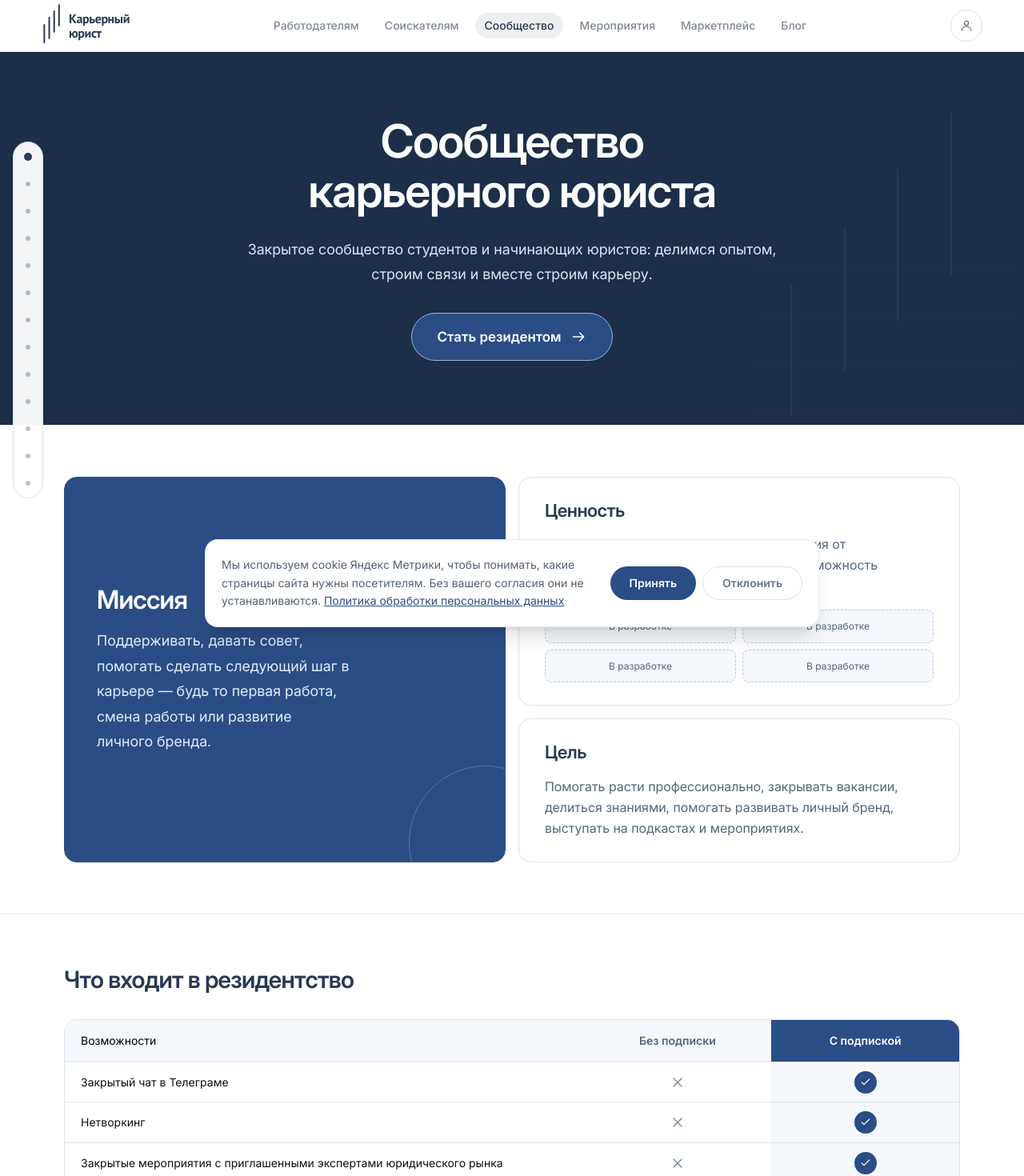
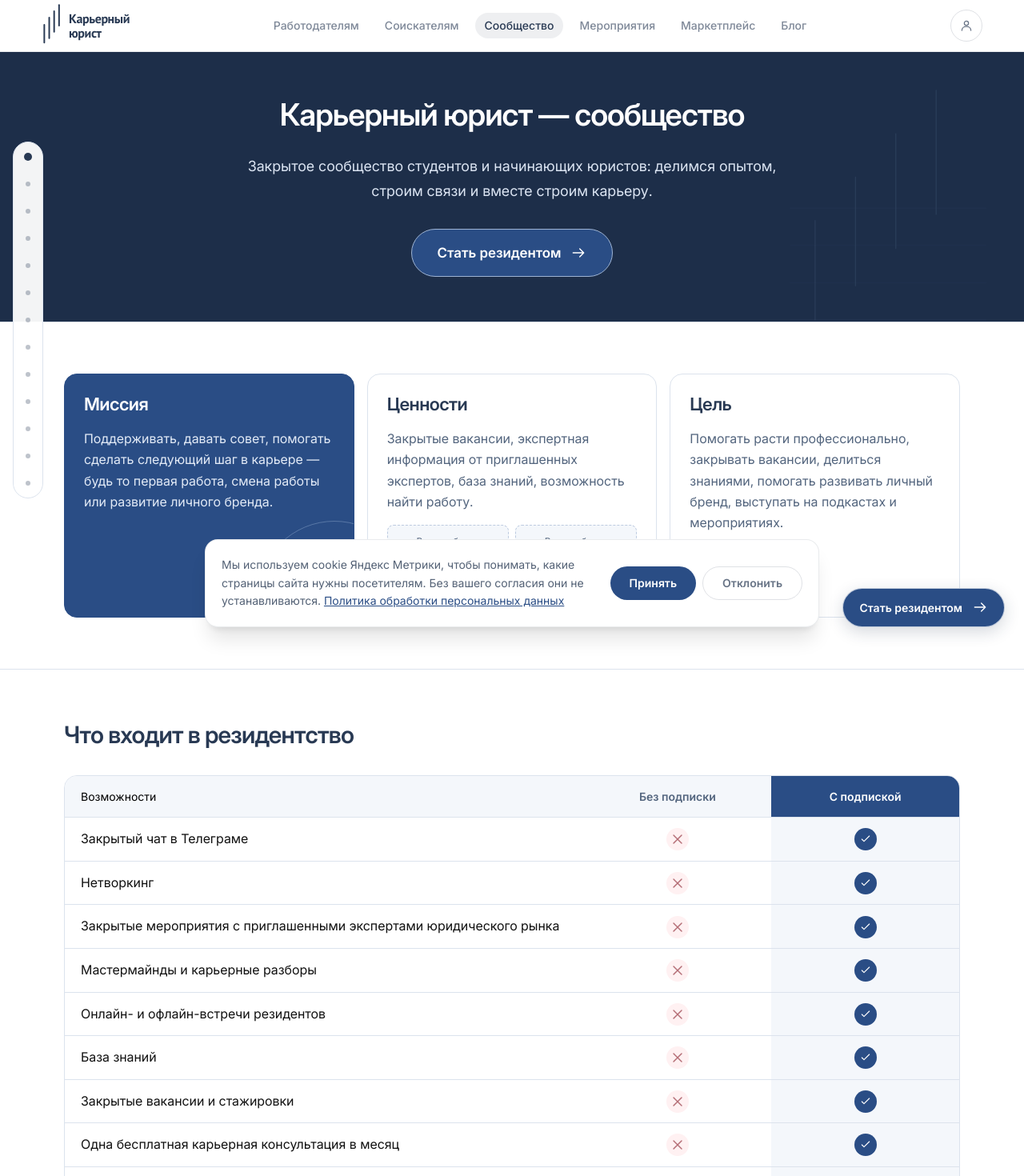
Before and after one commit to rudenkovila090-ship-it/legalcareerist, a React (Vite) app: page /community in a window 1280 px wide. Shown: the top 1470 px of the page at 80% size. Built offline with nearby package versions, Linux system fonts and the light colour scheme.

Commit message:
Compact community sections and clarify resident cabinet features

```diff
--- a/src/pages/community/CommunityHome.tsx
+++ b/src/pages/community/CommunityHome.tsx
@@ -49,7 +49,7 @@ const mvc = [
     text: 'Поддерживать, давать совет, помогать сделать следующий шаг в карьере — будь то первая работа, смена работы или развитие личного бренда.',
   },
   {
-    label: 'Ценность',
+    label: 'Ценности',
     text: 'Закрытые вакансии, экспертная информация от приглашенных экспертов, база знаний, возможность найти работу.',
   },
   {
@@ -342,7 +342,7 @@ export default function CommunityHome() {
         <svg className="community-hero-mark" viewBox="0 0 360 400" fill="none" aria-hidden="true"><g stroke="currentColor" strokeWidth="1.5" strokeLinecap="round"><path d="M60 380V220M125 325V150M190 265V80M255 210V10" /><path d="M20 380H335M20 320H335M20 260H335M20 200H335" opacity=".25" /></g></svg>
         <div className="container-page"><div className="community-inner">
           <h1>
-            Сообщество карьерного юриста
+            Карьерный юрист — сообщество
           </h1>
           <div className="community-hero-copy">
             <p>
@@ -356,7 +356,7 @@ export default function CommunityHome() {
         </div></div>
       </section>
 
-      {/* Миссия — крупная плитка слева; ценность и цель — справа. */}
+      {/* Три равных столбца на компьютере; последовательные карточки на телефоне. */}
       <section id="mvc" className="border-y border-ink/10 bg-white py-16">
         <div className="container-page">
           <div className="community-mvc-grid">
@@ -365,7 +365,7 @@ export default function CommunityHome() {
                 <div>
                   <h2 className={`text-xl font-semibold sm:text-2xl ${index === 0 ? 'text-white' : 'text-ink'}`}>{item.label}</h2>
                   <p className={`mt-4 text-base leading-relaxed sm:text-lg ${index === 0 ? 'text-white/75' : 'text-ink/70'}`}>{item.text}</p>
-                  {item.label === 'Ценность' && (
+                  {item.label === 'Ценности' && (
                     <ul aria-label="Ценности сообщества — в разработке" className="mt-5 grid grid-cols-2 gap-2">
                       {Array.from({ length: 4 }, (_, valueIndex) => (
                         <li key={valueIndex} className="rounded-lg border border-dashed border-accent/30 bg-white/80 px-2 py-3 text-center text-xs leading-relaxed text-ink/55">В разработке</li>
@@ -697,6 +697,15 @@ export default function CommunityHome() {
       </div>
 
       <CommunityFooter />
+
+      {!paid && !ambassadorOpen && (
+        <button type="button" className="btn-accent community-floating-join" aria-label="Стать резидентом — выбрать тариф" onClick={() => {
+          scrollToJoin()
+          document.querySelector<HTMLElement>('#join .community-tariff-select[aria-pressed="true"]')?.focus({ preventScroll: true })
+        }}>
+          Стать резидентом <CommunityIcon name="arrow" />
+        </button>
+      )}
     </div>
   )
 }
--- a/src/pages/community/community.css
+++ b/src/pages/community/community.css
@@ -34,39 +34,43 @@
 .community-page .btn-accent:disabled { opacity: .6; }
 
 /* The title and its promise share a clear axis, without a box inside a box. */
-.community-page #hero { position: relative; overflow: hidden; padding-block: 5rem; background: var(--community-night); }
+.community-page #hero { position: relative; overflow: hidden; padding-block: 3.5rem; background: var(--community-night); }
 .community-page #hero .container-page { position: relative; z-index: 1; }
-.community-page #hero h1 { max-width: 19ch; margin-inline: auto; font-size: clamp(2.25rem, 4.5vw, 4rem); font-weight: 600; line-height: 1.08; }
+.community-page #hero h1 { max-width: none; margin-inline: auto; font-size: clamp(1.5rem, 3vw, 2.6667rem); font-weight: 600; line-height: 1.15; }
 .community-page .community-hero-copy { width: 100%; margin: 1.75rem auto 0; }
 .community-page .community-hero-copy p { color: #dce5f3; font-size: clamp(1rem, 1.5vw, 1.125rem); line-height: 1.7; }
 .community-page .community-hero-cta { min-height: 3.75rem; margin-top: 2rem; padding: .875rem 2rem; border: 1px solid #9eb4d4; font-size: 1.0625rem; }
 .community-page .community-hero-mark { position: absolute; right: -1rem; top: 12%; height: 92%; width: 23rem; color: #8eacd2; opacity: .12; pointer-events: none; }
+.community-page .community-floating-join { position: fixed; z-index: 35; right: 1.5rem; bottom: calc(1rem + env(safe-area-inset-bottom, 0px)); max-width: calc(100vw - 2rem); min-height: 3rem; padding: .75rem 1.25rem; border: 1px solid #ffffffb3; font-size: .875rem; box-shadow: 0 6px 20px #1d2e492e; }
+.community-page .community-floating-join:hover { box-shadow: 0 6px 20px #1d2e492e; }
+.community-page > footer { padding-bottom: 4.5rem; }
 
-/* Mission spans the two naturally sized right-hand rows. */
+/* The mission, values and goal share a compact three-column row. */
 .community-page #mvc { border-color: var(--community-line); }
-.community-page .community-mvc-grid { display: grid; grid-template-columns: 1fr 1fr; gap: 1rem; align-items: stretch; }
-.community-page .community-mvc-card { min-width: 0; position: relative; padding: 1.75rem 2rem; border: 1px solid var(--community-line); border-radius: 16px; background: #fff; }
+.community-page .community-mvc-grid { display: grid; grid-template-columns: repeat(3, minmax(0, 1fr)); gap: 1rem; align-items: stretch; }
+.community-page .community-mvc-card { min-width: 0; position: relative; padding: 1.5rem; border: 1px solid var(--community-line); border-radius: 16px; background: #fff; }
 .community-page .community-mvc-card h2 { font-size: 1.375rem; }
 .community-page .community-mvc-card p { margin-top: 1rem; font-size: 1rem; line-height: 1.65; color: var(--community-muted); }
-.community-page .community-mission { grid-row: span 2; display: flex; align-items: center; overflow: hidden; padding: 2.5rem; background: var(--color-accent); border-color: var(--color-accent); }
+.community-page .community-mission { display: flex; align-items: flex-start; overflow: hidden; background: var(--color-accent); border-color: var(--color-accent); }
 .community-page .community-mission > div { position: relative; z-index: 1; }
-.community-page .community-mission h2 { font-size: 2rem; }
-.community-page .community-mission p { max-width: 28ch; color: #e3ebf7; font-size: 1.125rem; line-height: 1.75; }
+.community-page .community-mission h2 { font-size: 1.375rem; }
+.community-page .community-mission p { color: #e3ebf7; font-size: 1rem; line-height: 1.65; }
 .community-page .community-mission::after { content: ''; position: absolute; width: 12rem; height: 12rem; right: -4.5rem; bottom: -4.5rem; border: 1px solid #9db6d7; border-radius: 50%; opacity: .4; }
 .community-page .community-mvc-card ul { gap: .5rem; margin-top: 1rem; }
 .community-page .community-mvc-card li { padding: .625rem .5rem; background: var(--community-wash); border: 1px dashed #bdcbe0; color: var(--community-muted); font-size: .75rem; border-radius: 8px; }
 
 /* The comparison remains a real table, including on small screens. */
 .community-page .community-comparison { border-color: var(--community-line); border-radius: 16px; box-shadow: none; }
+.community-page .community-comparison table { font-family: var(--font-sans); }
 .community-page .community-comparison thead tr { background: var(--community-wash); }
 .community-page .community-comparison thead th { padding: 1rem 1.25rem; font-size: .875rem; line-height: 1.4; }
 .community-page .community-comparison thead th:not(:first-child) { color: var(--community-muted); }
 .community-page .community-comparison thead th:last-child { background: var(--color-accent); color: #fff; }
 .community-page .community-comparison tbody tr, .community-page .community-comparison tfoot tr { border-color: var(--community-line); }
-.community-page .community-comparison tbody th { padding: .875rem 1.25rem; color: #111; font-size: .875rem; line-height: 1.55; font-weight: 400; text-wrap: pretty; }
+.community-page .community-comparison tbody th { padding: .875rem 1.25rem; color: #111; font-family: inherit; font-size: 1rem; line-height: 1.6; font-weight: 400; text-wrap: pretty; }
 .community-page .community-comparison :is(tbody td:last-child, tfoot td:last-child) { background: var(--community-wash); }
 .community-page .community-benefit-no, .community-page .community-benefit-yes { display: inline-flex; align-items: center; justify-content: center; vertical-align: middle; width: 1.75rem; height: 1.75rem; border-radius: 50%; }
-.community-page .community-benefit-no { color: #77879d; }
+.community-page .community-benefit-no { color: #b46d75; background: #fff1f2; }
 .community-page .community-benefit-yes { background: var(--color-accent); color: #fff; }
 .community-page .community-benefit-yes svg { width: 1rem; height: 1rem; }
 .community-page .community-comparison tfoot td:last-child { padding: 1rem .75rem; }
@@ -123,23 +127,26 @@
 
 /* Both clients lead into one compact shared feature diagram. */
 .community-page #functionality { border-color: var(--community-line); }
-.community-page #functionality article { padding: 1.75rem; border-color: var(--community-line); border-radius: 16px; background: var(--community-wash); }
-.community-page #functionality article > div { margin-bottom: 1.25rem; }
-.community-page #functionality article > div > span { width: 2.75rem; height: 2.75rem; border: 1px solid var(--community-line); border-radius: 10px; background: #fff; }
+.community-page #functionality article { padding: 1.5rem; border-color: var(--community-line); border-radius: 16px; background: var(--community-wash); }
+.community-page #functionality article > div { margin-bottom: 1rem; }
+.community-page #functionality article > div > span { width: 2.25rem; height: 2.25rem; flex-shrink: 0; border: 1px solid var(--community-line); border-radius: 10px; background: #fff; }
 .community-page #functionality h3 { font-size: 1.125rem; }
 .community-page #functionality ul { color: var(--community-muted); font-size: .9375rem; line-height: 1.6; }
-.community-page #functionality li + li { margin-top: .75rem; }
-.community-page .community-platform-flow { display: grid; grid-template-columns: 1fr 6rem 1.5fr; align-items: center; }
-.community-page .community-platform-sources { display: grid; gap: 1rem; }
-.community-page .community-platform-sources > div { flex-direction: row; justify-content: flex-start; gap: 1rem; width: 100%; max-width: none; min-height: 6.5rem; padding: 1.25rem; background: #fff; border-color: var(--community-line); border-radius: 12px; }
-.community-page .community-platform-sources h3 { font-size: 1rem; text-align: left; }
+.community-page #functionality li + li { margin-top: .5rem; }
+.community-page #digital-platforms { padding-block: 2.5rem; }
+.community-page #digital-platforms > h2 { margin-bottom: 1.5rem; font-size: 1.75rem; }
+.community-page .community-platform-flow { display: grid; grid-template-columns: 1fr 4rem 1.5fr; align-items: center; }
+.community-page .community-platform-sources { display: grid; gap: .75rem; }
+.community-page .community-platform-sources > div { flex-direction: row; justify-content: flex-start; gap: .75rem; width: 100%; max-width: none; min-height: 4.25rem; padding: .75rem 1rem; background: #fff; border-color: var(--community-line); border-radius: 12px; }
+.community-page .community-platform-sources svg { width: 1.5rem; height: 1.5rem; flex-shrink: 0; }
+.community-page .community-platform-sources h3 { font-size: .9375rem; text-align: left; }
 .community-page .community-platform-connector { color: var(--color-accent); }
-.community-page .community-connector-wide { width: 100%; height: 15rem; }
+.community-page .community-connector-wide { width: 100%; height: 10rem; }
 .community-page .community-connector-narrow { display: none; }
-.community-page .community-platform-flow figcaption { padding: 1.5rem; background: var(--community-wash); border-color: var(--community-line); border-radius: 16px; }
-.community-page .community-platform-flow figcaption h3 { color: var(--color-ink); font-size: .875rem; }
-.community-page .community-platform-flow figcaption ul { grid-template-columns: repeat(2, minmax(0, 1fr)); gap: .75rem; }
-.community-page .community-platform-flow figcaption li { min-height: 4.5rem; padding: .875rem .5rem; border: 1px solid var(--community-line); border-radius: 8px; background: #fff; color: var(--community-muted); font-size: .875rem; }
+.community-page .community-platform-flow figcaption { padding: 1rem; background: var(--community-wash); border-color: var(--community-line); border-radius: 16px; }
+.community-page .community-platform-flow figcaption h3 { margin-bottom: .5rem; color: var(--color-ink); font-size: .875rem; }
+.community-page .community-platform-flow figcaption ul { grid-template-columns: repeat(2, minmax(0, 1fr)); gap: .5rem; }
+.community-page .community-platform-flow figcaption li { min-height: 2.75rem; padding: .5rem; border: 1px solid var(--community-line); border-radius: 8px; background: #fff; color: var(--community-muted); font-size: .875rem; line-height: 1.45; }
 
 .community-page #founder { border-color: var(--community-line); }
 .community-page .community-founder-card { display: flex; align-items: flex-start; gap: 1.75rem; max-width: 54rem; }
@@ -190,19 +197,20 @@
 }
 @media (max-width: 767px) {
   .community-page :where(section[id]:not(#hero), #reviews > section, #faq > section) { padding-block: 3rem; }
-  .community-page #hero { padding-block: 3.5rem; }
+  .community-page #hero { padding-block: 2.5rem; }
   .community-page .community-hero-mark { right: -8rem; opacity: .08; }
+  .community-page .community-floating-join { right: 1rem; }
   .community-page .community-mvc-grid { grid-template-columns: 1fr; }
   .community-page .community-mvc-card { padding: 1.5rem; }
-  .community-page .community-mission { grid-row: auto; padding: 2rem 1.5rem; }
-  .community-page .community-mission h2 { font-size: 1.5rem; }
+  .community-page .community-mission { padding: 1.5rem; }
+  .community-page .community-mission h2 { font-size: 1.375rem; }
   .community-page .community-mission p { max-width: none; font-size: 1rem; }
   .community-page .community-comparison col:first-child { width: 55%; }
   .community-page .community-comparison col:nth-child(2) { width: 17%; }
   .community-page .community-comparison col:last-child { width: 28%; }
   .community-page .community-comparison thead th { padding: 1rem .25rem; font-size: .6875rem; }
   .community-page .community-comparison thead th:first-child { padding-inline: .75rem; }
-  .community-page .community-comparison tbody th { padding: .875rem .75rem; font-size: .8125rem; line-height: 1.55; }
+  .community-page .community-comparison tbody th { padding: .875rem .75rem; font-size: .875rem; line-height: 1.6; }
   .community-page .community-benefit-yes, .community-page .community-benefit-no { width: 1.5rem; height: 1.5rem; }
   .community-page .community-comparison tfoot td:last-child { padding: .75rem .25rem; }
   .community-page .community-comparison tfoot button { font-size: .6875rem; padding-inline: .25rem; min-height: 3rem; border-radius: 8px; }
@@ -213,11 +221,13 @@
   .community-page #ambassador-form { padding-top: 0; }
   .community-page .community-platform-flow { display: block; }
   .community-page .community-platform-sources { grid-template-columns: 1fr 1fr; gap: .75rem; }
-  .community-page .community-platform-sources > div { min-height: 7rem; padding: 1rem .625rem; flex-direction: column; justify-content: center; gap: .75rem; }
+  .community-page #digital-platforms { padding-block: 2rem; }
+  .community-page #digital-platforms > h2 { font-size: 1.5rem; }
+  .community-page .community-platform-sources > div { min-height: 5.5rem; padding: .75rem .625rem; flex-direction: column; justify-content: center; gap: .5rem; }
   .community-page .community-platform-sources h3 { font-size: .875rem; text-align: center; }
   .community-page .community-connector-wide { display: none; }
-  .community-page .community-connector-narrow { display: block; width: 100%; height: 4rem; }
-  .community-page .community-platform-flow figcaption { padding: 1.25rem; }
+  .community-page .community-connector-narrow { display: block; width: 100%; height: 3rem; }
+  .community-page .community-platform-flow figcaption { padding: 1rem; }
   .community-page #faq > section > div { gap: 0; }
   .community-page #faq summary { min-height: 4rem; }
   .community-page .community-founder-card { gap: 1.25rem; }
```
Also changed, not shown: scripts/publish-community-page.mjs (+4 -4 lines), src/components/CommunityFunctionality.tsx (+8 -6 lines), 2 other files (tests, documents, lock files or other folders).
